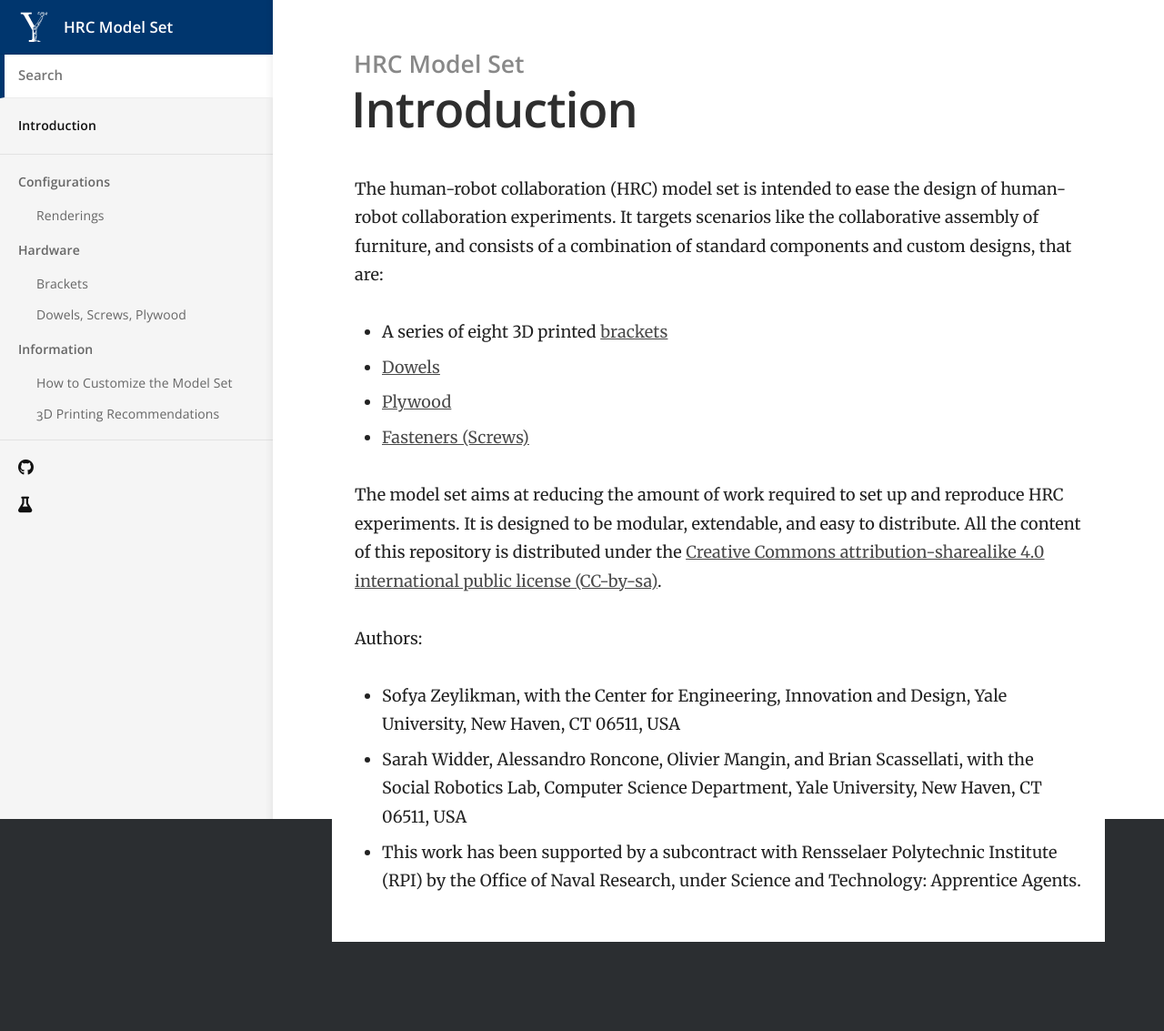
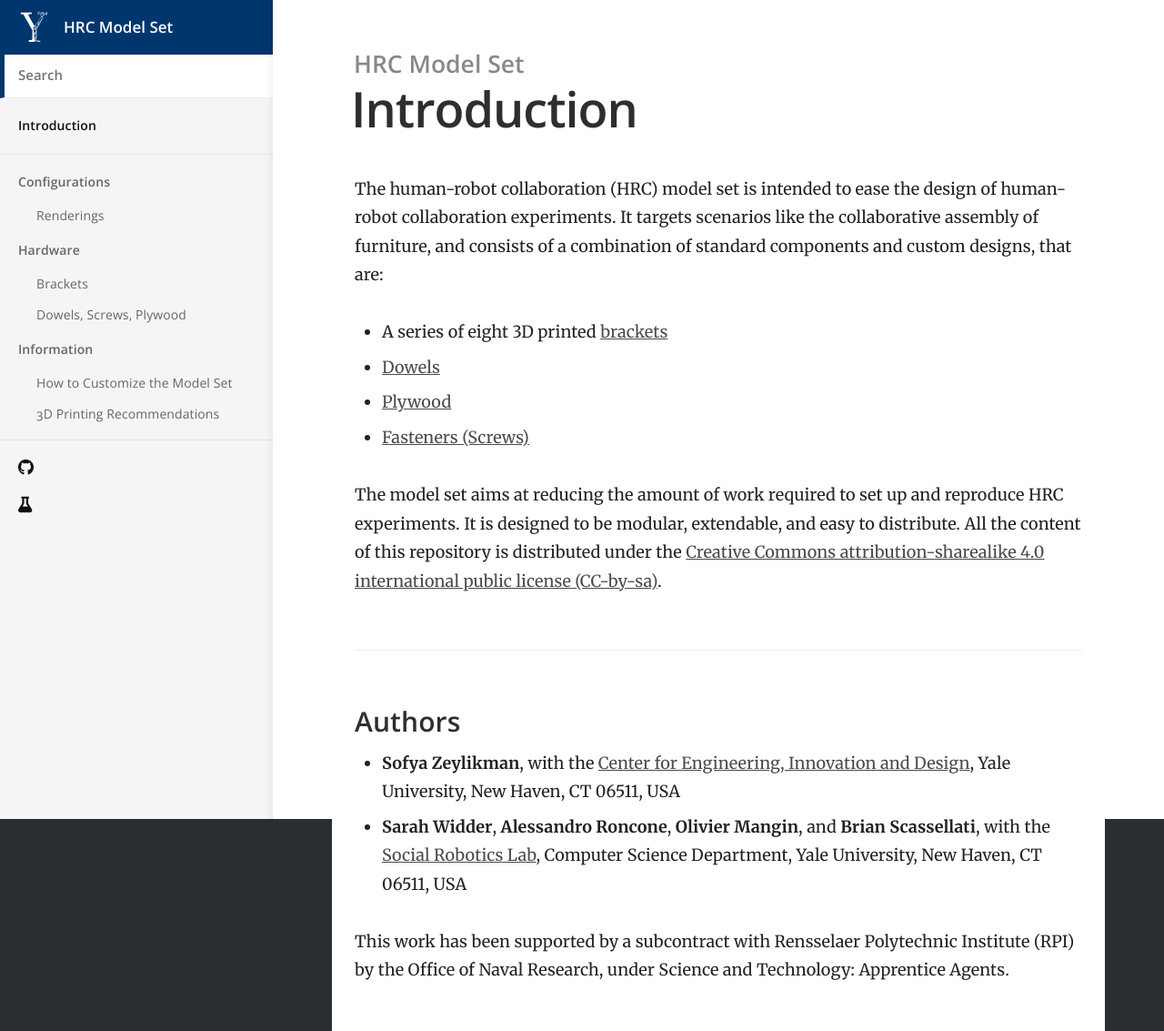
Before and after one commit to ScazLab/HRC-model-set, a Jekyll site: the page built from index.md, in a window 1280 px wide. Shown: the whole page at 91% size. Built offline with Jekyll 4.4.1, drawn with Linux system fonts in a browser that asks for light colours; nearby versions of some CDN libraries; before the commit the page ends 1035 px from its top, so only the background shows below that; part of the change alters nothing that is shown.

```diff
--- a/index.md
+++ b/index.md
@@ -13,7 +13,8 @@ It targets scenarios like the collaborative assembly of furniture, and consists
 The model set aims at reducing the amount of work required to set up and reproduce HRC experiments.
 It is designed to be modular, extendable, and easy to distribute. All the content of this repository is distributed under the [Creative Commons attribution-sharealike 4.0 international public license (CC-by-sa)](https://creativecommons.org/licenses/by-sa/4.0/legalcode).
 
-Authors:
- * Sofya Zeylikman, with the Center for Engineering, Innovation and Design, Yale University, New Haven, CT 06511, USA
- * Sarah Widder, Alessandro Roncone, Olivier Mangin, and Brian Scassellati, with the Social Robotics Lab, Computer Science Department, Yale University, New Haven, CT 06511, USA
- * This work has been supported by a subcontract with Rensselaer Polytechnic Institute (RPI) by the Office of Naval Research, under Science and Technology: Apprentice Agents.
+### Authors
+ * **Sofya Zeylikman**, with the [Center for Engineering, Innovation and Design](http://ceid.yale.edu/), Yale University, New Haven, CT 06511, USA
+ * **Sarah Widder**, **Alessandro Roncone**, **Olivier Mangin**, and **Brian Scassellati**, with the [Social Robotics Lab](http://scazlab.yale.edu/), Computer Science Department, Yale University, New Haven, CT 06511, USA
+
+This work has been supported by a subcontract with Rensselaer Polytechnic Institute (RPI) by the Office of Naval Research, under Science and Technology: Apprentice Agents.
```
